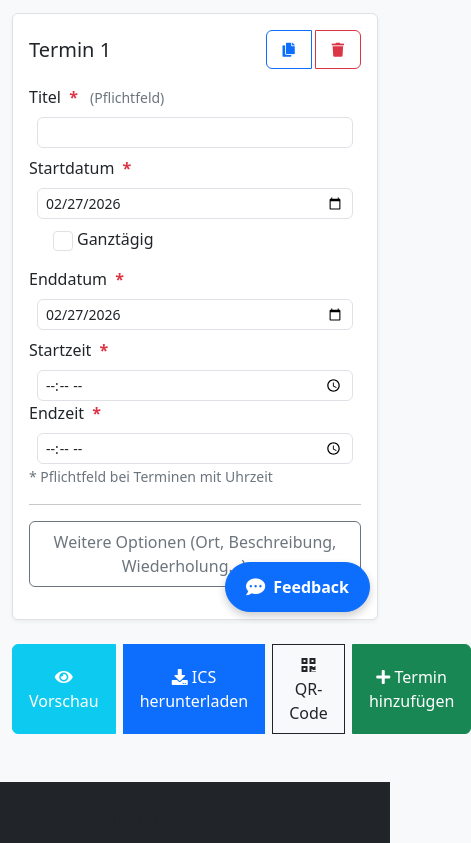
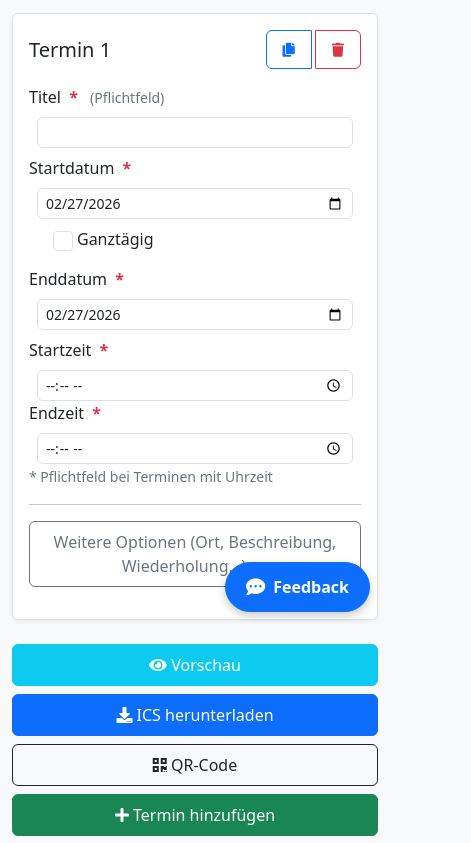
Before and after one commit to Schello805/ICS-Generator-Web, a plain HTML site: page generator.html in a window 390 px wide. Shown: the part 212-1055 px from the top of the page, 471 px wide, since content can reach past the window. Drawn offline with nearby package versions, Linux system fonts and the light colour scheme.

Commit message:
UI: fix button groups for mobile displays

```diff
--- a/generator.html
+++ b/generator.html
@@ -614,17 +614,17 @@
             </div>
         </div>
 
-        <div class="btn-group mb-4">
-            <button class="btn btn-info me-2 text-white" id="previewEvents" data-bs-toggle="tooltip"
-                data-bs-placement="top" title="Zeigt eine Vorschau der Termine an">
+        <div class="d-flex flex-column flex-md-row gap-2 mb-4">
+            <button class="btn btn-info text-white" id="previewEvents" data-bs-toggle="tooltip" data-bs-placement="top"
+                title="Zeigt eine Vorschau der Termine an">
                 <i class="fas fa-eye" aria-hidden="true"></i> Vorschau
             </button>
-            <button class="btn btn-primary me-2" id="downloadICS" data-bs-toggle="tooltip" data-bs-placement="top"
+            <button class="btn btn-primary" id="downloadICS" data-bs-toggle="tooltip" data-bs-placement="top"
                 title="Lädt die ICS-Datei herunter">
                 <i class="fas fa-download" aria-hidden="true"></i> ICS herunterladen
             </button>
-            <button class="btn btn-outline-dark me-2" id="generateQRCode" data-bs-toggle="tooltip"
-                data-bs-placement="top" title="Zeigt einen QR-Code zum Scannen an">
+            <button class="btn btn-outline-dark" id="generateQRCode" data-bs-toggle="tooltip" data-bs-placement="top"
+                title="Zeigt einen QR-Code zum Scannen an">
                 <i class="fas fa-qrcode" aria-hidden="true"></i> QR-Code
             </button>
             <button class="btn btn-success" id="addEvent" data-bs-toggle="tooltip" data-bs-placement="top"
```
Also changed, not shown: index.html (+1 -1 lines), README.md.
